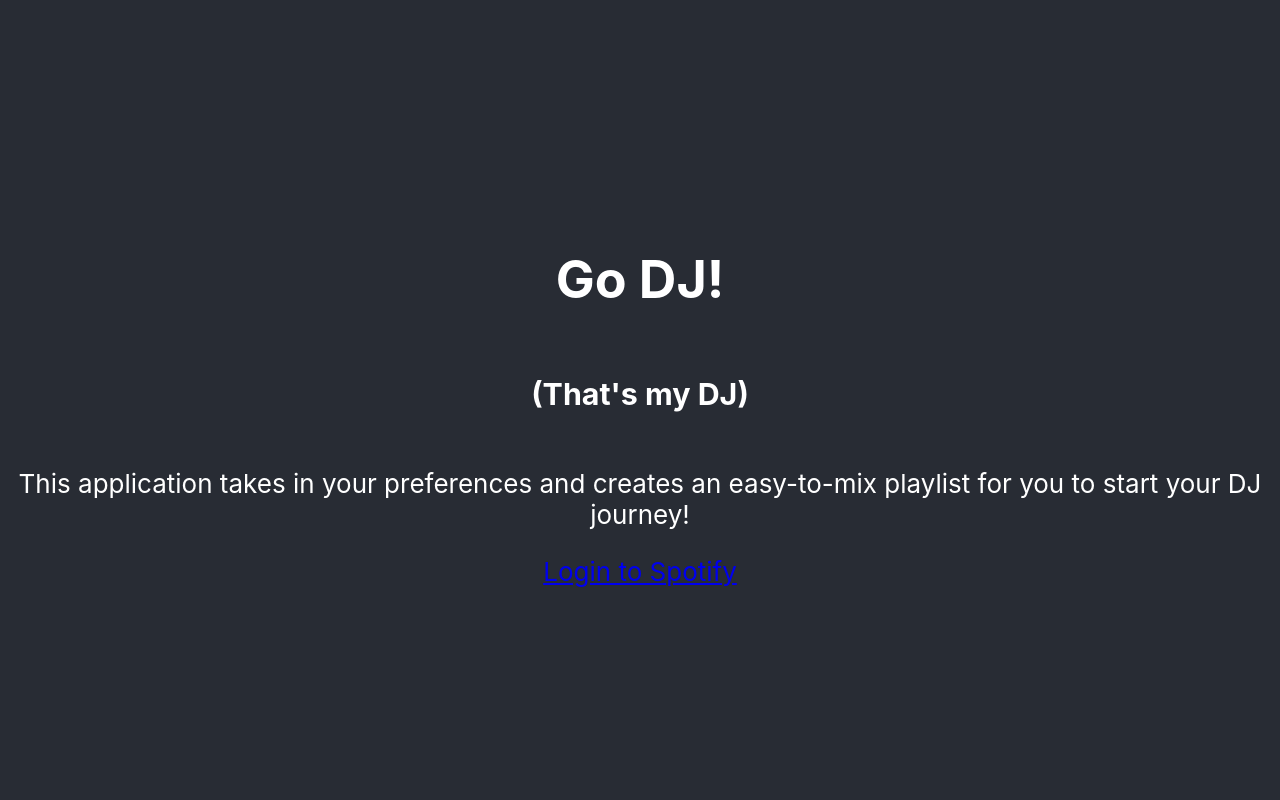
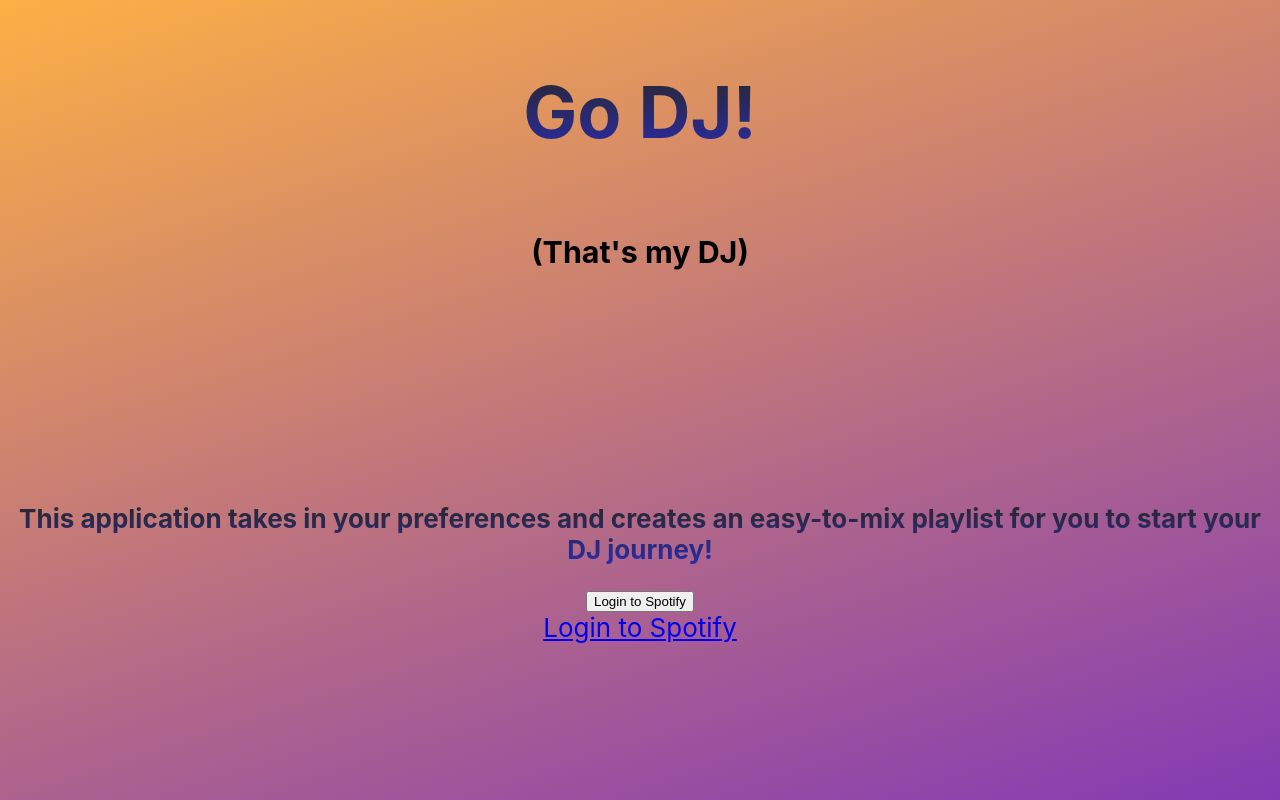
Before and after one commit to red-med/go-dj-scratch, a React (Create React App) app: page / in a window 1280 px wide. Built offline with nearby package versions, Linux system fonts and the light colour scheme; no server answers.

Commit message:
trying useState and styling changes

```diff
--- a/src/App.css
+++ b/src/App.css
@@ -1,9 +1,14 @@
 .App {
   text-align: center;
+  background-color: black;
+  /* background: rgb(36, 125, 54);
+  background: radial-gradient(circle, rgb(67, 164, 86) 0%, rgb(33, 69, 40) 100%); */
+  background: rgb(131,58,180);
+background: linear-gradient(342deg, rgba(131,58,180,1) 0%, rgba(252,176,69,1) 100%);
 }
 
-.App-logo {
-  height: 40vmin;
+/* .App-logo {
+  height: 0vmin;
   pointer-events: none;
 }
 
@@ -11,17 +16,18 @@
   .App-logo {
     animation: App-logo-spin infinite 20s linear;
   }
-}
+} */
 
 .App-header {
-  background-color: #282c34;
-  min-height: 100vh;
+  /* background: rgb(36, 125, 54);
+  background: radial-gradient(circle, rgb(67, 164, 86) 0%, rgb(33, 69, 40) 100%); */
+  min-height: 40vh;
   display: flex;
   flex-direction: column;
   align-items: center;
   justify-content: center;
   font-size: calc(10px + 2vmin);
-  color: white;
+  /* color: white; */
 }
 
 .App-link {
@@ -36,3 +42,27 @@
     transform: rotate(360deg);
   }
 }
+h1 {
+  font-size: 72px;
+  background: -webkit-linear-gradient(#292828, #292ba9);
+  -webkit-background-clip: text;
+  -webkit-text-fill-color: transparent;
+}
+
+p {
+  font-weight: bold;
+  background: -webkit-linear-gradient(#292828, #292ba9);
+    -webkit-background-clip: text;
+  -webkit-text-fill-color: transparent;
+}
+
+.main-page-body {
+  /* background: rgb(36, 125, 54);
+  background: radial-gradient(circle, rgb(24, 83, 36) 0%, rgb(67, 164, 86) 100%); */
+  min-height: 60vh;
+  display: flex;
+  flex-direction: column;
+  align-items: center;
+  justify-content: center;
+  font-size: calc(10px + 2vmin);
+}
--- a/src/App.js
+++ b/src/App.js
@@ -1,4 +1,5 @@
 import logo from './logo.svg';
+import Gradient from './Gradient.png';
 import './App.css';
 import axios from 'axios';
 import React, { useState, useEffect } from 'react';
@@ -10,7 +11,19 @@
   const CLIENT_SECRET = process.env.REACT_APP_CLIENT_SECRET;
   let spotAuthURL = 'https://accounts.spotify.com/authorize?';
   let spotTokenURL = 'https://accounts.spotify.com/api/token';
-  let accToken = "";
+  let [accToken, setAccToken] = useState("");
+
+  useEffect(() => {
+    if (window.location.search.length > 0) {
+      const result = handleRedirect();
+      setAccToken(result)
+    } if (accToken) {
+      console.log('made it to calling API time. here is the token: ', accToken)
+      getArtist();
+    } else {
+      console.log("probs an async issue!");
+    }
+  }, [])
 
   function generateRandomString(length) {
     let text = '';
@@ -96,45 +109,49 @@
     getAPI(endpoint);
   }
 
-  const onPageLoad = async () => {
-    if (window.location.search.length > 0) {
-      accToken = await handleRedirect();
+  // const onPageLoad = async () => {
+  //   if (window.location.search.length > 0) {
+  //     const result = await handleRedirect();
 
-      if (accToken) {
-        console.log('made it to calling API time. here is the token: ', accToken)
-        getArtist();
-      } else {
-        console.log("probs an async issue!");
-        // show some components/elements if accToken vs not.
-      }
-    }
-  }
+  //     if (accToken) {
+  //       console.log('made it to calling API time. here is the token: ', accToken)
+  //       getArtist();
+  //     } else {
+  //       console.log("probs an async issue!");
+  //       // show some components/elements if accToken vs not.
+  //     }
+  //   }
+  // }
 
-  onPageLoad();
+  // onPageLoad();
 
 
 
   return (
     <div className="App">
       <header className="App-header">
-        {/* <img src={logo} className="App-logo" alt="logo" /> */}
+        {/* <img src={Gradient} className="App-logo" alt="logo" /> */}
         <h1>Go DJ!</h1>
         <h3>(That's my DJ)</h3>
+      </header>
+      <main className="main-page-body">
           <p>
             This application takes in your preferences and creates an easy-to-mix playlist
             for you to start your DJ journey!
           </p>
           {/* {<SpotifyLogin></SpotifyLogin>} */}
+          <button href={spotAuthURL} className="bg-blue-500 hover:bg-blue-700 text-white font-bold py-4 px-8 rounded focus:outline-none focus:shadow-outline" type="button">Login to Spotify</button>
           <a
-          className="Login-link"
+            className="Login-link bg-blue-500 hover:bg-blue-700 text-white font-bold py-4 px-8 rounded focus:outline-none focus:shadow-outline"
             href={spotAuthURL}
             target="_blank"
-          rel="noopener noreferrer"
+            rel="noreferrer"
+            type="button"
           >
             Login to Spotify
 
           </a>
-      </header>
+      </main>
     </div>
   );
 }
```
Lines whose indentation alone changed are shown as unchanged.
